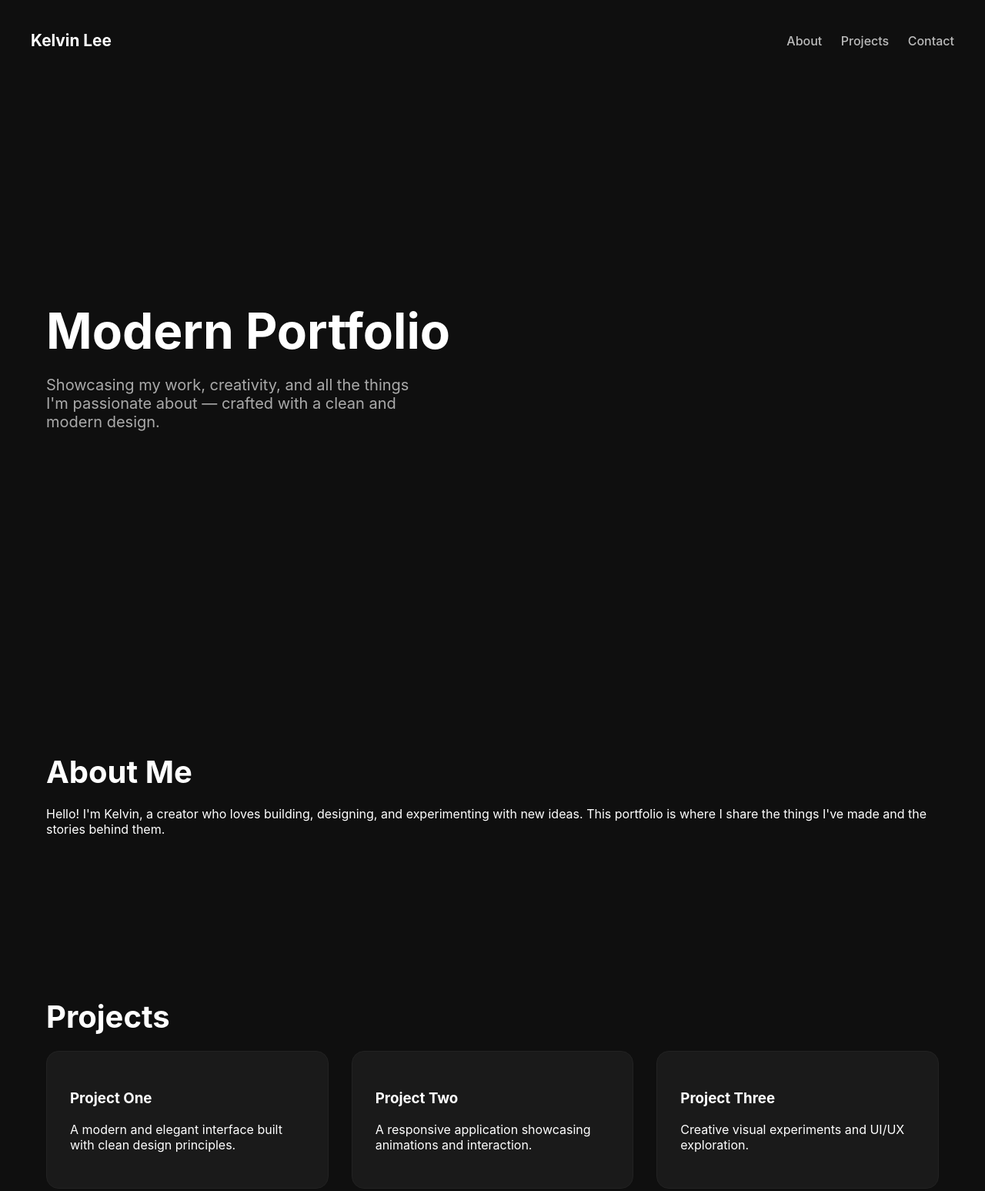
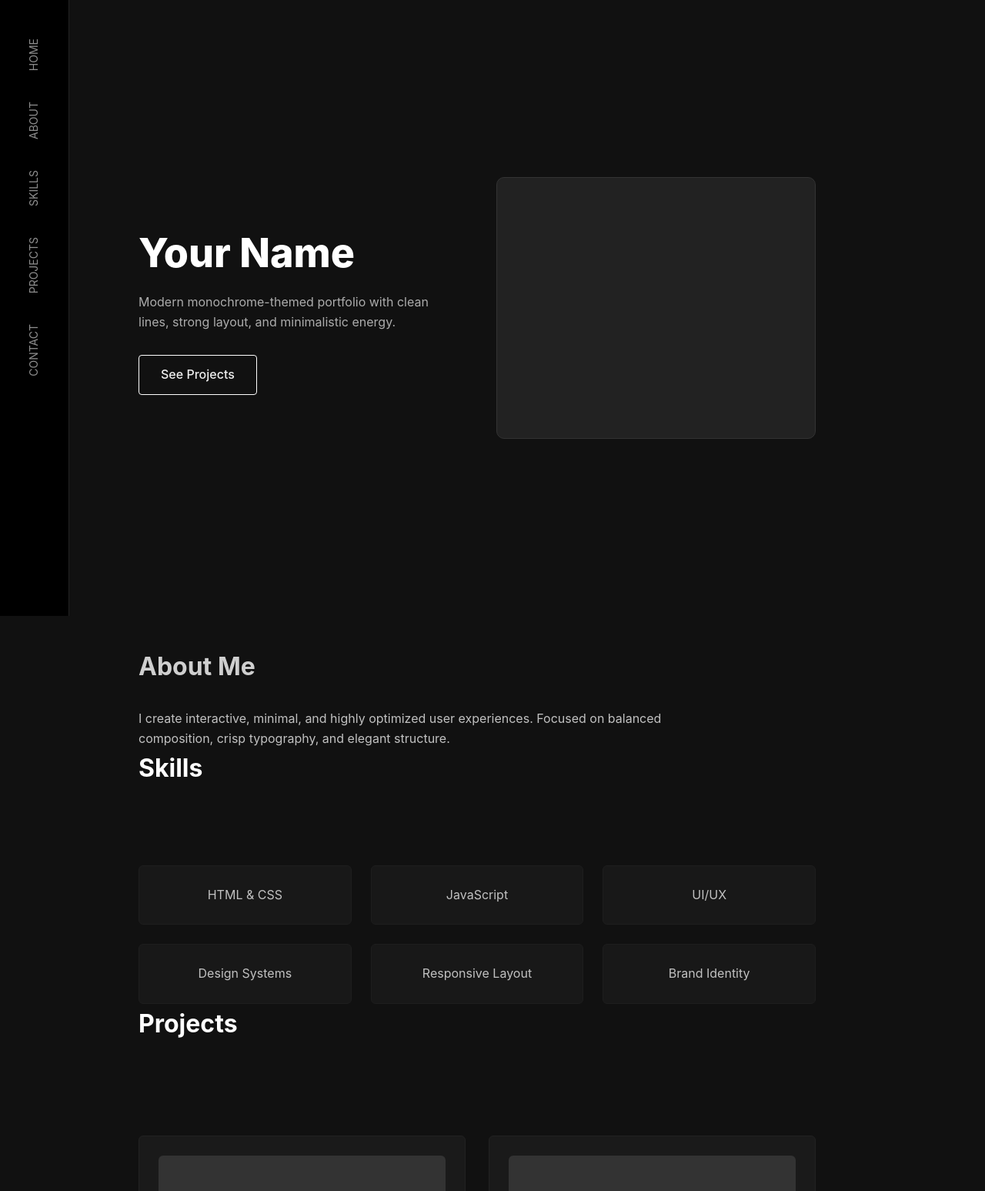
Before and after one commit to signarr/signarr.github.io, a plain HTML site: page index.html in a window 1280 px wide. Shown: the top 1547 px of the page at 77% size. Drawn offline with Linux system fonts and the light colour scheme.

Commit message:
index.html

```diff
--- a/index.html
+++ b/index.html
@@ -3,120 +3,250 @@
 <head>
   <meta charset="UTF-8" />
   <meta name="viewport" content="width=device-width, initial-scale=1.0" />
-  <title>Portfolio - Kelvin Lee</title>
+  <title>Portfolio</title>
   <style>
+    /* === BASE === */
+    * { margin: 0; padding: 0; box-sizing: border-box; }
     body {
-      margin: 0;
       font-family: 'Inter', sans-serif;
-      background: #0f0f0f;
+      background: #111;
+      color: #eee;
+      line-height: 1.6;
+    }
+
+    a { color: inherit; text-decoration: none; }
+
+    /* === NAV === */
+    nav {
+      position: fixed;
+      top: 0; left: 0;
+      height: 100vh;
+      width: 90px;
+      background: #000;
+      border-right: 1px solid #222;
+      display: flex;
+      flex-direction: column;
+      align-items: center;
+      padding-top: 50px;
+      gap: 40px;
+    }
+
+    nav a {
+      writing-mode: vertical-rl;
+      transform: rotate(180deg);
+      font-size: 14px;
+      opacity: 0.6;
+      transition: 0.3s;
+    }
+
+    nav a:hover {
+      opacity: 1;
+    }
+
+    /* === PAGE WRAPPER === */
+    .page {
+      margin-left: 120px;
+      padding: 80px 60px;
+      max-width: 1000px;
+    }
+
+    /* === HERO === */
+    .hero {
+      display: grid;
+      grid-template-columns: 1fr 1fr;
+      align-items: center;
+      min-height: 80vh;
+      gap: 50px;
+    }
+
+    .hero h1 {
+      font-size: 52px;
+      font-weight: 800;
       color: #fff;
     }
-    header {
-      padding: 40px;
-      display: flex;
-      justify-content: space-between;
-      align-items: center;
+
+    .hero p {
+      max-width: 450px;
+      opacity: 0.7;
+      margin-top: 10px;
     }
-    nav a {
-      color: #bbb;
-      margin-left: 20px;
-      text-decoration: none;
+
+    .hero-btn {
+      margin-top: 30px;
+      display: inline-block;
+      padding: 12px 28px;
+      border: 1px solid #fff;
+      border-radius: 4px;
       font-weight: 500;
+      transition: 0.3s;
     }
-    nav a:hover {
+
+    .hero-btn:hover {
+      background: #fff;
+      color: #111;
+    }
+
+    .hero-img {
+      width: 100%;
+      height: 340px;
+      background: #222;
+      border: 1px solid #333;
+      border-radius: 10px;
+    }
+
+    /* === SECTION TITLES === */
+    .section-title {
+      font-size: 32px;
+      font-weight: 700;
+      margin-bottom: 30px;
       color: #fff;
     }
-    .hero {
-      height: 80vh;
-      display: flex;
-      flex-direction: column;
-      justify-content: center;
-      padding: 60px;
+
+    /* === ABOUT === */
+    .about {
+      margin-top: 120px;
+      max-width: 700px;
+      opacity: 0.8;
     }
-    .hero h1 {
-      font-size: 4rem;
-      margin: 0;
+
+    /* === SKILLS === */
+    .skills {
+      margin-top: 100px;
+      display: grid;
+      grid-template-columns: repeat(3, 1fr);
+      gap: 25px;
     }
-    .hero p {
-      font-size: 1.25rem;
-      max-width: 500px;
-      color: #aaa;
+
+    .skill-box {
+      background: #1a1a1a;
+      padding: 25px;
+      border: 1px solid #222;
+      border-radius: 6px;
+      text-align: center;
+      opacity: 0.8;
+      transition: 0.3s;
     }
-    .section {
-      padding: 80px 60px;
+
+    .skill-box:hover {
+      opacity: 1;
     }
-    h2 {
-      font-size: 2.5rem;
-      margin-bottom: 20px;
-    }
+
+    /* === PROJECTS === */
     .projects {
+      margin-top: 120px;
       display: grid;
-      grid-template-columns: repeat(auto-fit, minmax(280px, 1fr));
+      grid-template-columns: repeat(2, 1fr);
       gap: 30px;
     }
-    .card {
+
+    .project-card {
       background: #1a1a1a;
-      padding: 30px;
-      border-radius: 16px;
-      transition: 0.3s;
       border: 1px solid #222;
+      padding: 25px;
+      border-radius: 6px;
     }
-    .card:hover {
-      transform: translateY(-5px);
-      border-color: #444;
+
+    .project-img {
+      width: 100%;
+      height: 180px;
+      background: #333;
+      border-radius: 6px;
+      margin-bottom: 15px;
     }
-    footer {
-      padding: 40px;
-      text-align: center;
-      color: #777;
+
+    .project-card h3 {
+      margin-bottom: 10px;
+      color: #fff;
+    }
+
+    /* === CONTACT === */
+    .contact {
+      margin-top: 120px;
+    }
+
+    .contact p {
+      opacity: 0.7;
+    }
+
+    .contact-btn {
+      margin-top: 20px;
+      display: inline-block;
+      padding: 12px 28px;
+      border: 1px solid #fff;
+      border-radius: 4px;
+    }
+
+  </style>
+  <style>
+    html {
+      scroll-behavior: smooth;
     }
   </style>
 </head>
+
 <body>
-  <header>
-    <strong style="font-size: 1.3rem;">Kelvin Lee</strong>
   <nav>
-      <a href="#about">About</a>
-      <a href="#projects">Projects</a>
-      <a href="#contact">Contact</a>
+    <a href="#hero">HOME</a>
+    <a href="#about">ABOUT</a>
+    <a href="#skills">SKILLS</a>
+    <a href="#projects">PROJECTS</a>
+    <a href="#contact">CONTACT</a>
   </nav>
-  </header>
 
-  <section class="hero">
-    <h1>Modern Portfolio</h1>
-    <p>Showcasing my work, creativity, and all the things I'm passionate about — crafted with a clean and modern design.</p>
+  <div class="page">
+    <!-- HERO -->
+    <section id="hero" class="hero">
+      <div>
+        <h1>Your Name</h1>
+        <p>Modern monochrome-themed portfolio with clean lines, strong layout, and minimalistic energy.</p>
+        <a class="hero-btn" href="#projects">See Projects</a>
+      </div>
+      <div class="hero-img"></div>
     </section>
 
-  <section class="section" id="about">
-    <h2>About Me</h2>
-    <p>Hello! I'm Kelvin, a creator who loves building, designing, and experimenting with new ideas. This portfolio is where I share the things I've made and the stories behind them.</p>
+    <!-- ABOUT -->
+    <section id="about" class="about">
+      <h2 class="section-title">About Me</h2>
+      <p>I create interactive, minimal, and highly optimized user experiences. Focused on balanced composition, crisp typography, and elegant structure.</p>
     </section>
 
-  <section class="section" id="projects">
-    <h2>Projects</h2>
+    <!-- SKILLS -->
+    <section id="skills">
+      <h2 class="section-title">Skills</h2>
+      <div class="skills">
+        <div class="skill-box">HTML & CSS</div>
+        <div class="skill-box">JavaScript</div>
+        <div class="skill-box">UI/UX</div>
+        <div class="skill-box">Design Systems</div>
+        <div class="skill-box">Responsive Layout</div>
+        <div class="skill-box">Brand Identity</div>
+      </div>
+    </section>
+
+    <!-- PROJECTS -->
+    <section id="projects">
+      <h2 class="section-title">Projects</h2>
       <div class="projects">
-      <div class="card">
+        <div class="project-card">
+          <div class="project-img"></div>
           <h3>Project One</h3>
-        <p>A modern and elegant interface built with clean design principles.</p>
+          <p>A modern concept focusing on structure and elegance.</p>
         </div>
-      <div class="card">
+        <div class="project-card">
+          <div class="project-img"></div>
           <h3>Project Two</h3>
-        <p>A responsive application showcasing animations and interaction.</p>
-      </div>
-      <div class="card">
-        <h3>Project Three</h3>
-        <p>Creative visual experiments and UI/UX exploration.</p>
+          <p>Monochrome layout with clean, minimal atmosphere.</p>
         </div>
       </div>
     </section>
 
-  <section class="section" id="contact">
-    <h2>Contact</h2>
-    <p>You can reach me at <strong>email@example.com</strong></p>
+    <!-- CONTACT -->
+    <section id="contact" class="contact">
+      <h2 class="section-title">Contact</h2>
+      <p>If you want to collaborate or need something designed — feel free to reach out.</p>
+      <a href="mailto:your@email.com" class="contact-btn">Email Me</a>
     </section>
 
-  <footer>
-    © 2025 Kelvin Lee — All Rights Reserved
-  </footer>
+  </div>
 </body>
 </html>
```
Lines whose indentation alone changed are shown as unchanged.
